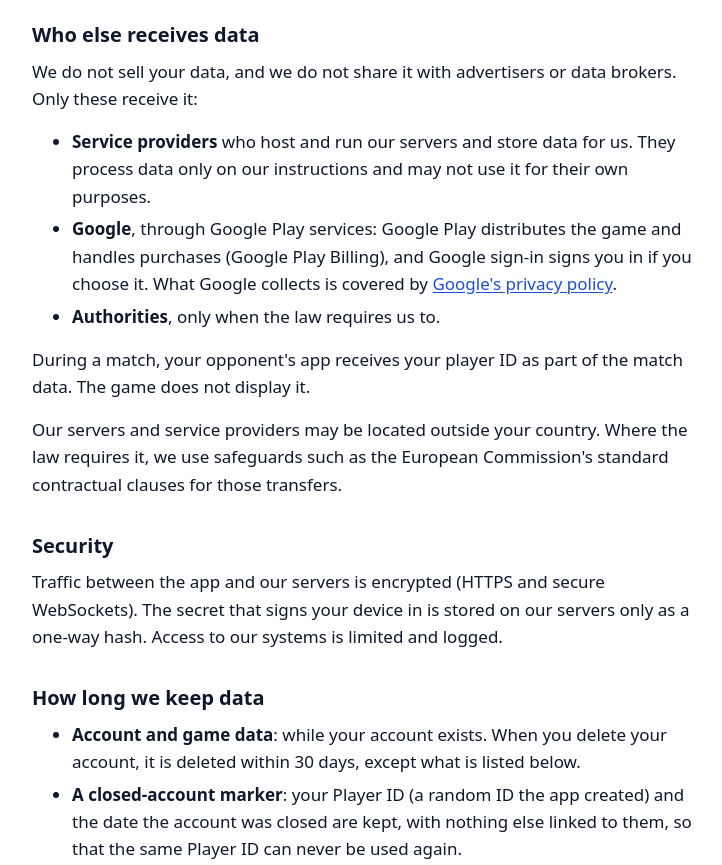
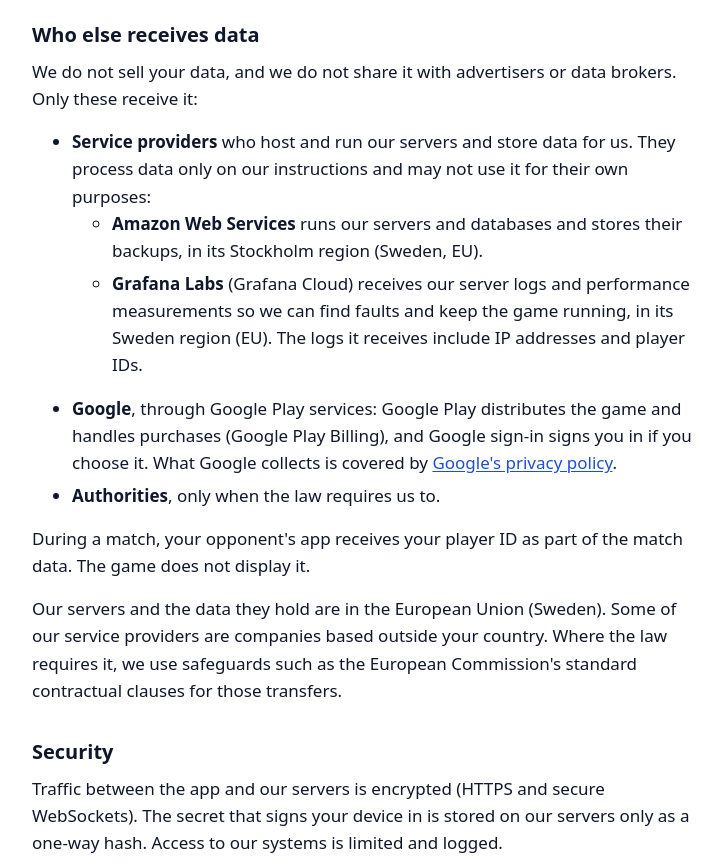
Before and after one commit to juice-gaming/website, a plain HTML site: page privacy/index.html in a window 1280 px wide. Shown: the part 1820-2685 px from the top of the page, without its empty margins (272-994 px from the left). Drawn offline with Linux system fonts and the light colour scheme.

Commit message:
Privacy: name the hosting and monitoring providers; backups retention
Service providers named: Amazon Web Services (servers, databases and
backups, Stockholm region, Sweden, EU) and Grafana Labs / Grafana Cloud
(server logs and performance measurements, which include IP addresses and
player IDs; Sweden region, EU). Servers and data are in the EU. Server
logs up to 30 days, Grafana's copy 14 days. New Backups line: 30 days, so
deleted data leaves the backups at most 30 days after deletion. Effective
date 26 November 2026. (TASKS T-7)

Co-Authored-By: Claude Opus 5.5 <noreply@anthropic.com>
Claude-Session: https://claude.ai/code/session_01JH37UqBqK8PPHgbBmgLjd2

```diff
--- a/privacy/index.html
+++ b/privacy/index.html
@@ -21,7 +21,7 @@
 <main>
   <div class="wrap">
     <h1>Merge Battles Privacy Policy</h1>
-    <p class="meta">Effective date: 25 November 2026</p>
+    <p class="meta">Effective date: 26 November 2026</p>
 
     <p>This policy explains what data the game <strong>Merge Battles</strong> collects, why, who
     else receives it, how long it is kept, and how you can delete it.</p>
@@ -107,7 +107,15 @@
     receive it:</p>
     <ul>
       <li><strong>Service providers</strong> who host and run our servers and store data for us.
-      They process data only on our instructions and may not use it for their own purposes.</li>
+      They process data only on our instructions and may not use it for their own purposes:
+        <ul>
+          <li><strong>Amazon Web Services</strong> runs our servers
+          and databases and stores their backups, in its Stockholm region (Sweden, EU).</li>
+          <li><strong>Grafana Labs</strong> (Grafana Cloud) receives our server logs and
+          performance measurements so we can find faults and keep the game running, in its Sweden
+          region (EU). The logs it receives include IP addresses and player IDs.</li>
+        </ul>
+      </li>
       <li><strong>Google</strong>, through Google Play services: Google Play distributes the game
       and handles purchases (Google Play Billing), and Google sign-in signs you in if you choose
       it. What Google collects is covered by
@@ -116,9 +124,10 @@
     </ul>
     <p>During a match, your opponent's app receives your player ID as part of the match data. The
     game does not display it.</p>
-    <p>Our servers and service providers may be located outside your country. Where the law
-    requires it, we use safeguards such as the European Commission's standard contractual clauses
-    for those transfers.</p>
+    <p>Our servers and the data they hold are in the European Union (Sweden). Some of our service
+    providers are companies based outside your country. Where the law requires it, we use
+    safeguards such as the European Commission's standard contractual clauses for those
+    transfers.</p>
 
     <h2 id="security">Security</h2>
     <p>Traffic between the app and our servers is encrypted (HTTPS and secure WebSockets). The
@@ -137,7 +146,11 @@
       done.</li>
       <li><strong>Inactive guest accounts</strong>: a guest account (not linked to Google) that has
       not signed in for 12 months is deleted automatically, with its game data.</li>
-      <li><strong>Server logs</strong>: 30 days, then deleted.</li>
+      <li><strong>Server logs</strong>: up to 30 days, then deleted. The copy our monitoring
+      provider (Grafana Labs) holds is deleted after 14 days.</li>
+      <li><strong>Backups</strong>: copies of our databases are kept for 30 days and then deleted.
+      Data you delete also disappears from the backups when they expire, so at most 30 days after
+      it was deleted from the game.</li>
       <li><strong>Security records</strong>, such as records of administrative actions taken on an
       account: up to 12 months, to prevent fraud and abuse.</li>
       <li><strong>Bans</strong>: if an account linked to Google was banned, a one-way hash of the
```
